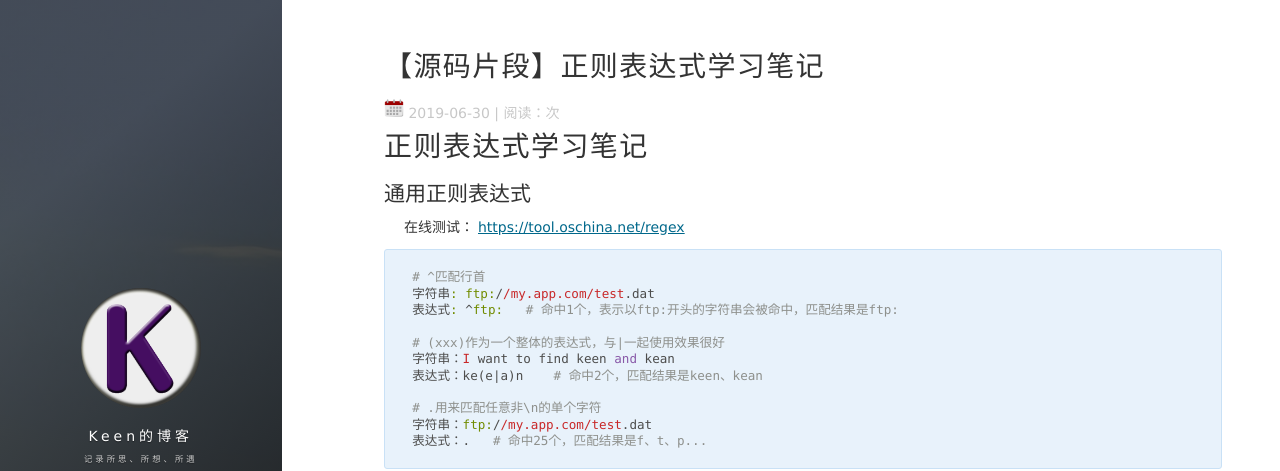
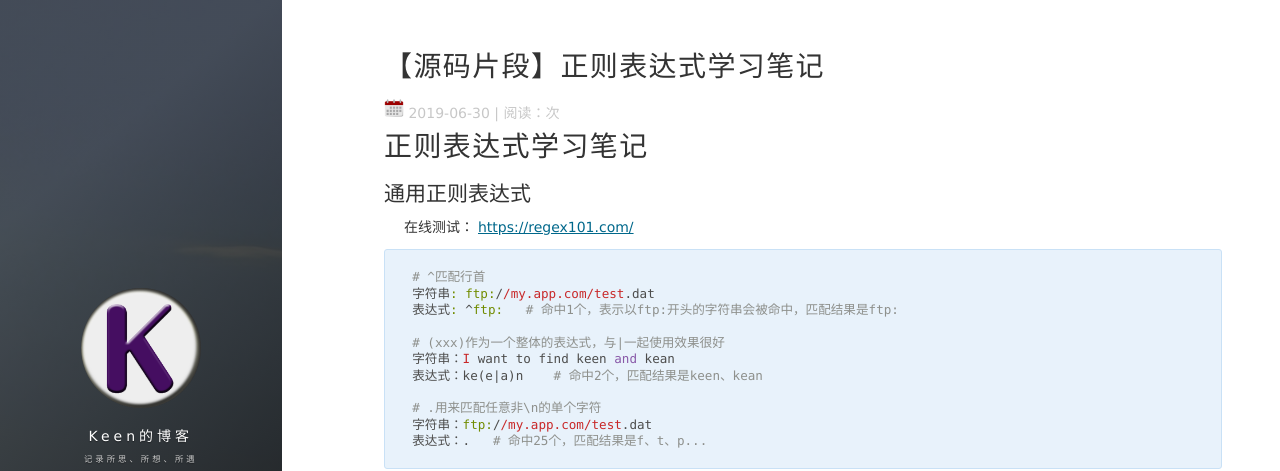
Before and after one commit to Keenjin/Keenjin.github.io, a Jekyll site: the page built from _posts/2019-07-11-regex.md, in a window 1280 px wide. Shown: the top 471 px of the page. Built offline with Jekyll 4.4.1, drawn with Linux system fonts in a browser that asks for light colours; nearby versions of some CDN libraries; comment, search, counter and statistics services are not loaded; part of the change alters nothing that is shown.

Commit message:
更换正则在线验证网址

````diff
--- a/_posts/2019-07-11-regex.md
+++ b/_posts/2019-07-11-regex.md
@@ -9,7 +9,7 @@ tags: 源码片段
 
 ## 通用正则表达式
 
-在线测试：<https://tool.oschina.net/regex>
+在线测试：<https://regex101.com/>
 
 ```bash
 # ^匹配行首
````
